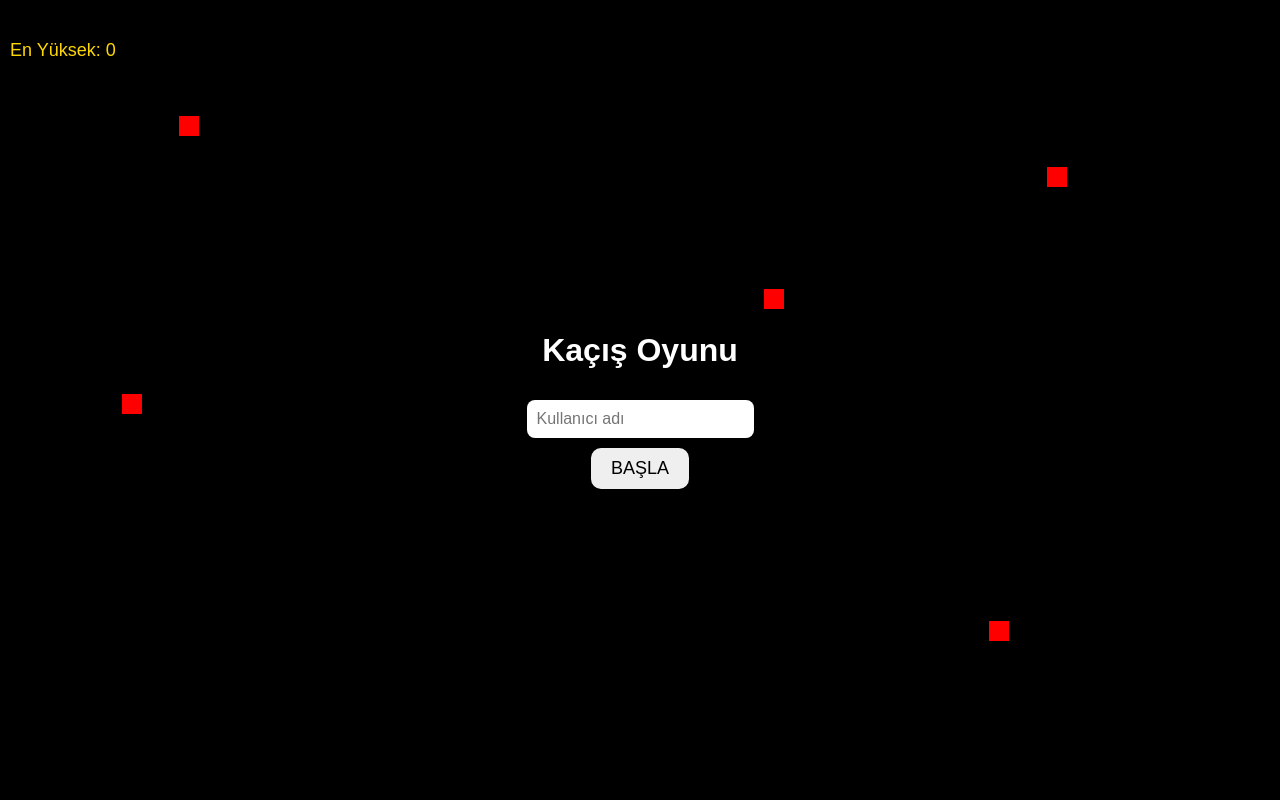
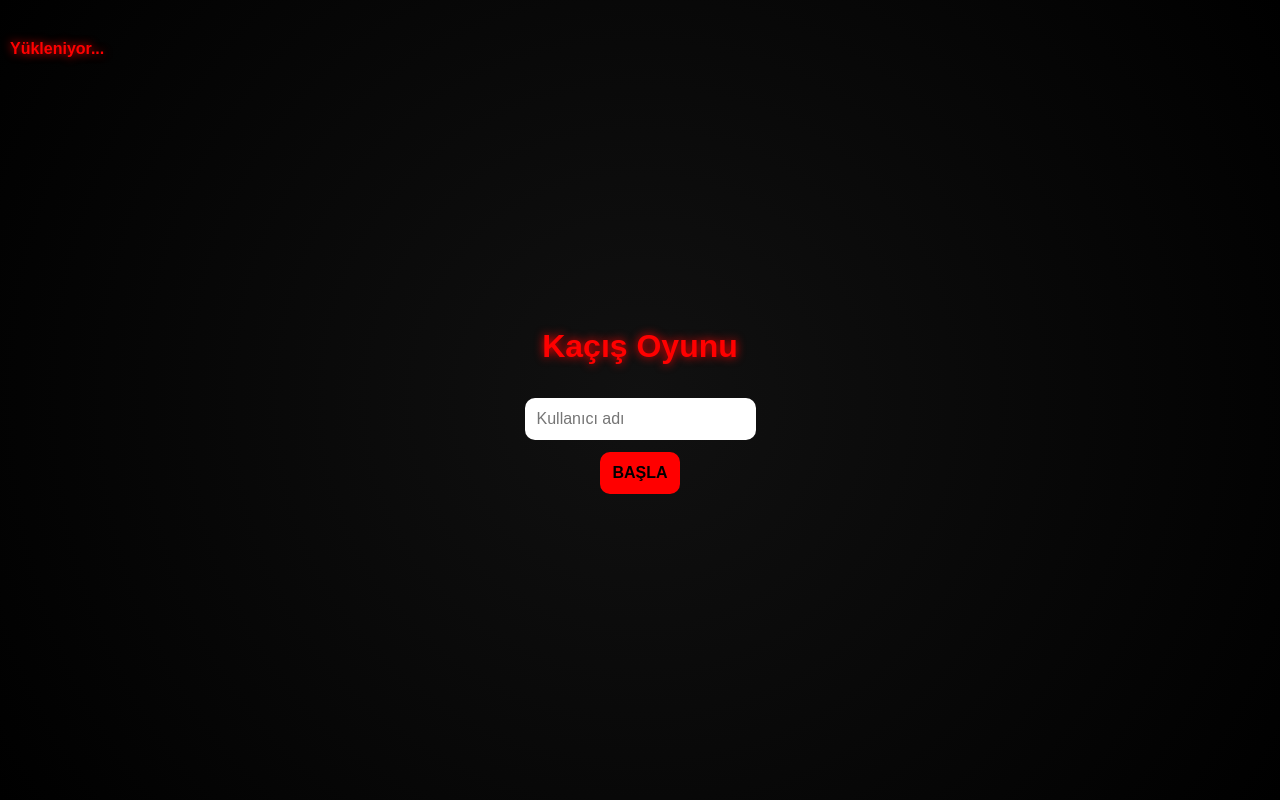
Before and after one commit to Kapar55/kacis-oyunu, a Flask app: page / in a window 1280 px wide. Run offline with Flask 3, Linux system fonts and the light colour scheme; some libraries are stand-ins or nearby versions.

Commit message:
Update index.html

```diff
--- a/templates/index.html
+++ b/templates/index.html
@@ -1,81 +1,116 @@
 <!DOCTYPE html>
 <html>
 <head>
+<meta charset="UTF-8">
 <title>Kaçış Oyunu</title>
 
 <style>
-        body {
-            margin: 0;
-            overflow: hidden;
-            background: black;
-            touch-action: none;
-            overscroll-behavior: none;
-            font-family: Arial;
+
+body{
+    margin:0;
+    overflow:hidden;
+    font-family:Arial;
+    background: radial-gradient(circle at center, #0a0a0a, #000);
 }
 
-        #player {
-            width: 20px;
-            height: 20px;
-            background: cyan;
-            position: absolute;
-            display: none;
+/* PLAYER */
+#player{
+    width:22px;
+    height:22px;
+    background:cyan;
+    position:absolute;
+    border-radius:50%;
+    box-shadow:0 0 15px cyan;
+    display:none;
 }
 
-        .enemy {
-            width: 20px;
-            height: 20px;
-            background: red;
-            position: absolute;
+/* ENEMY */
+.enemy{
+    width:22px;
+    height:22px;
+    background:red;
+    position:absolute;
+    border-radius:50%;
+    box-shadow:0 0 10px red;
 }
 
-        #score {
-            color: white;
-            position: absolute;
-            top: 10px;
-            left: 10px;
-            font-size: 18px;
-            display: none;
+/* PORTALS */
+.portal{
+    position:absolute;
+    width:60px;
+    height:60px;
+    top:50%;
+    transform:translateY(-50%);
+    border-radius:50%;
+    background:radial-gradient(circle, black 30%, transparent 70%);
+    box-shadow:0 0 20px red;
 }
 
-        #best {
-            color: gold;
-            position: absolute;
-            top: 40px;
-            left: 10px;
-            font-size: 18px;
+#leftPortal{ left:10px; }
+#rightPortal{ right:10px; }
+
+/* HAZARD */
+#hazard{
+    position:absolute;
+    width:120px;
+    height:120px;
+    background:red;
+    left:50%;
+    top:50%;
+    transform:translate(-50%,-50%);
+    box-shadow:0 0 25px red;
+    opacity:0.6;
 }
 
-        #menu {
-            position: absolute;
-            width: 100%;
-            height: 100%;
-            background: black;
-            display: flex;
-            justify-content: center;
-            align-items: center;
-            flex-direction: column;
-            color: white;
-            gap: 10px;
+/* UI */
+#score,#best{
+    position:absolute;
+    left:10px;
+    color:red;
+    font-weight:bold;
+    text-shadow:0 0 10px red;
 }
 
-        button {
-            padding: 10px 20px;
-            font-size: 18px;
-            border: none;
-            border-radius: 10px;
-            cursor: pointer;
+#score{ top:10px; display:none; }
+#best{ top:40px; }
+
+/* MENU */
+#menu{
+    position:absolute;
+    width:100%;
+    height:100%;
+    background: radial-gradient(circle, #111, #000);
+    display:flex;
+    flex-direction:column;
+    justify-content:center;
+    align-items:center;
+    gap:12px;
+    color:red;
+    text-shadow:0 0 10px red;
 }
 
-        input {
-            padding: 10px;
-            font-size: 16px;
-            border-radius: 8px;
-            border: none;
+input,button{
+    padding:12px;
+    border:none;
+    border-radius:10px;
+    font-size:16px;
 }
+
+button{
+    background:red;
+    color:black;
+    font-weight:bold;
+    cursor:pointer;
+}
+
 </style>
 </head>
 
 <body>
+
+<div id="leftPortal" class="portal"></div>
+<div id="rightPortal" class="portal"></div>
+<div id="hazard"></div>
 
 <div id="menu">
     <h1>Kaçış Oyunu</h1>
@@ -85,244 +120,242 @@
 
 <div id="player"></div>
 <div id="score">Skor: 0</div>
-<div id="best">En Yüksek: Yükleniyor...</div>
+<div id="best">Yükleniyor...</div>
 
-<script>
+<script type="module">
 
-let player = document.getElementById("player");
-let scoreEl = document.getElementById("score");
-let menu = document.getElementById("menu");
+import { createClient } from "https://cdn.jsdelivr.net/npm/@supabase/supabase-js/+esm";
 
-let username = "";
+const supabase = createClient(
+    "https://nerkibeevamzechepwio.supabase.co",
+    "sb_publishable_E5sJ-sNHdSTryFbYcJMHFA_3CYHvPVE"
+);
 
-let x = 300;
-let y = 200;
+// ---------------- ELEMENTLER ----------------
 
-let vx = 0;
-let vy = 0;
+const player=document.getElementById("player");
+const scoreEl=document.getElementById("score");
+const bestEl=document.getElementById("best");
+const menu=document.getElementById("menu");
+const hazard=document.getElementById("hazard");
 
-let accel = 0.6;
-let friction = 0.90;
+let username="";
+let gameStarted=false;
 
-let score = 0;
+let score=0;
 
-let gameStarted = false;
+let x=0;
+let y=0;
 
-let enemies = [];
+let vx=0;
+let vy=0;
 
-let keys = {
-    left: false,
-    right: false,
-    up: false,
-    down: false
-};
+const accel=0.7;
+const friction=0.9;
 
-// 🏆 skor
-fetch("/get_score")
-.then(r => r.json())
-.then(d => {
-    document.getElementById("best").innerText =
-        "En Yüksek: " + d.name + " - " + d.score;
-})
-.catch(() => {
-    document.getElementById("best").innerText =
-        "En Yüksek: 0";
+const keys={};
+const enemies=[];
+
+// ---------------- SPAWN ----------------
+
+function spawnEnemy(){
+
+    let e=document.createElement("div");
+    e.className="enemy";
+
+    let leftPortal = document.getElementById("leftPortal").getBoundingClientRect();
+    let rightPortal = document.getElementById("rightPortal").getBoundingClientRect();
+
+    let side = Math.random() < 0.5 ? "left" : "right";
+
+    if(side === "left"){
+        e.x = leftPortal.left;
+        e.y = leftPortal.top + leftPortal.height/2 - 11;
+    } else {
+        e.x = rightPortal.left;
+        e.y = rightPortal.top + rightPortal.height/2 - 11;
+    }
+
+    let angle = Math.random() * Math.PI * 2;
+
+    e.vx = Math.cos(angle) * 3;
+    e.vy = Math.sin(angle) * 3;
+
+    enemies.push(e);
+    document.body.appendChild(e);
+}
+
+setInterval(()=>{
+    if(gameStarted) spawnEnemy();
+},3000);
+
+// ---------------- SUPABASE ----------------
+
+async function loadBest(){
+
+    const { data }=await supabase
+        .from("leaderboard")
+        .select("*");
+
+    if(!data || data.length===0){
+        bestEl.innerText="En Yüksek: 0";
+        return;
+    }
+
+    let best=data.sort((a,b)=>b.score-a.score)[0];
+
+    bestEl.innerText="En Yüksek: "+best.name+" - "+best.score;
+}
+
+async function sendScore(s){
+
+    await supabase
+        .from("leaderboard")
+        .insert([{name:username,score:s}]);
+
+    loadBest();
+}
+
+// ---------------- GAME ----------------
+
+function startGame(){
+
+    username=document.getElementById("username").value||"Anon";
+
+    menu.style.display="none";
+
+    player.style.display="block";
+    scoreEl.style.display="block";
+
+    gameStarted=true;
+    score=0;
+
+    let r = hazard.getBoundingClientRect();
+
+    x = innerWidth/2;
+    y = r.top - 60;
+
+    vx=0;
+    vy=0;
+
+    loadBest();
+    loop();
+}
+
+window.startGame=startGame;
+
+// ---------------- CONTROLS ----------------
+
+document.addEventListener("keydown",(e)=>{
+    if(e.key==="ArrowLeft") keys.left=true;
+    if(e.key==="ArrowRight") keys.right=true;
+    if(e.key==="ArrowUp") keys.up=true;
+    if(e.key==="ArrowDown") keys.down=true;
 });
 
-// 📤 skor gönder
-function sendScore(finalScore) {
+document.addEventListener("keyup",(e)=>{
+    if(e.key==="ArrowLeft") keys.left=false;
+    if(e.key==="ArrowRight") keys.right=false;
+    if(e.key==="ArrowUp") keys.up=false;
+    if(e.key==="ArrowDown") keys.down=false;
+});
 
-    fetch("/set_score", {
-        method: "POST",
-        headers: {"Content-Type": "application/json"},
-        body: JSON.stringify({
-            name: username,
-            score: finalScore
-        })
-    })
-    .then(r => r.json())
-    .then(d => {
-        document.getElementById("best").innerText =
-            "En Yüksek: " + d.name + " - " + d.score;
-    });
+// ---------------- LOOP ----------------
+
+function loop(){
+
+    if(!gameStarted) return;
+
+    if(keys.left) vx-=accel;
+    if(keys.right) vx+=accel;
+    if(keys.up) vy-=accel;
+    if(keys.down) vy+=accel;
+
+    vx*=friction;
+    vy*=friction;
+
+    x+=vx;
+    y+=vy;
+
+    if(x<0) x=0;
+    if(y<0) y=0;
+    if(x>innerWidth-22) x=innerWidth-22;
+    if(y>innerHeight-22) y=innerHeight-22;
+
+    player.style.left=x+"px";
+    player.style.top=y+"px";
+
+    let h = hazard.getBoundingClientRect();
+
+    enemies.forEach((e)=>{
+
+        e.x+=e.vx;
+        e.y+=e.vy;
+
+        if(e.x<0||e.x>innerWidth) e.vx*=-1;
+        if(e.y<0||e.y>innerHeight) e.vy*=-1;
+
+        // 🟥 hazard bounce
+        if(
+            e.x < h.left + h.width &&
+            e.x + 22 > h.left &&
+            e.y < h.top + h.height &&
+            e.y + 22 > h.top
+        ){
+            e.vx *= -1;
+            e.vy *= -1;
+            e.x += e.vx * 2;
+            e.y += e.vy * 2;
         }
 
-// ▶️ başlat
-function startGame() {
+        e.style.left=e.x+"px";
+        e.style.top=e.y+"px";
 
-    username = document.getElementById("username").value || "Anon";
+        // player collision
+        if(
+            x < e.x + 22 &&
+            x + 22 > e.x &&
+            y < e.y + 22 &&
+            y + 22 > e.y
+        ){
+            gameOver();
+        }
+    });
 
-    menu.style.display = "none";
-    player.style.display = "block";
-    scoreEl.style.display = "block";
-
-    gameStarted = true;
-
-    gameLoop();
+    // hazard player death
+    if(
+        x < h.left + h.width &&
+        x + 22 > h.left &&
+        y < h.top + h.height &&
+        y + 22 > h.top
+    ){
+        gameOver();
     }
 
-// ⌨️ PC kontrol
-document.addEventListener("keydown", (e) => {
-    if (!gameStarted) return;
+    score++;
+    scoreEl.innerText="Skor: "+score;
 
-    if (e.key === "ArrowLeft") keys.left = true;
-    if (e.key === "ArrowRight") keys.right = true;
-    if (e.key === "ArrowUp") keys.up = true;
-    if (e.key === "ArrowDown") keys.down = true;
-});
-
-document.addEventListener("keyup", (e) => {
-    if (!gameStarted) return;
-
-    if (e.key === "ArrowLeft") keys.left = false;
-    if (e.key === "ArrowRight") keys.right = false;
-    if (e.key === "ArrowUp") keys.up = false;
-    if (e.key === "ArrowDown") keys.down = false;
-});
-
-//
-// 📱 YUMUŞAK MOBİL KONTROL (SON HAL)
-//
-let touchActive = false;
-
-let targetVX = 0;
-let targetVY = 0;
-
-document.addEventListener("touchstart", () => {
-    if (!gameStarted) return;
-    touchActive = true;
-});
-
-document.addEventListener("touchend", () => {
-    touchActive = false;
-    targetVX = 0;
-    targetVY = 0;
-});
-
-document.addEventListener("touchcancel", () => {
-    touchActive = false;
-    targetVX = 0;
-    targetVY = 0;
-});
-
-document.addEventListener("touchmove", (e) => {
-    if (!gameStarted || !touchActive) return;
-
-    let t = e.touches[0];
-
-    let cx = window.innerWidth / 2;
-    let cy = window.innerHeight / 2;
-
-    let dx = (t.clientX - cx);
-    let dy = (t.clientY - cy);
-
-    targetVX = dx * 0.003;
-    targetVY = dy * 0.003;
-
-    e.preventDefault();
-}, { passive: false });
-
-//
-// 👾 DÜŞMAN
-//
-function spawnEnemy() {
-
-    let enemy = document.createElement("div");
-    enemy.classList.add("enemy");
-
-    let ex = Math.random() * window.innerWidth;
-    let ey = Math.random() * window.innerHeight;
-
-    enemy.style.left = ex + "px";
-    enemy.style.top = ey + "px";
-
-    enemies.push({
-        el: enemy,
-        x: ex,
-        y: ey,
-        vx: (Math.random() - 0.5) * 14,
-        vy: (Math.random() - 0.5) * 14
-    });
-
-    document.body.appendChild(enemy);
+    requestAnimationFrame(loop);
 }
 
-for (let i = 0; i < 5; i++) spawnEnemy();
+// ---------------- GAME OVER ----------------
 
-//
-// 🎮 GAME LOOP
-//
-function gameLoop() {
+function gameOver(){
 
-    if (!gameStarted) return;
-
-    // 💻 klavye
-    if (keys.left) vx -= accel;
-    if (keys.right) vx += accel;
-    if (keys.up) vy -= accel;
-    if (keys.down) vy += accel;
-
-    // 📱 mobil yumuşak kontrol
-    vx += targetVX;
-    vy += targetVY;
-
-    vx *= friction;
-    vy *= friction;
-
-    x += vx;
-    y += vy;
-
-    // sınırlar
-    if (x < 0) x = 0;
-    if (y < 0) y = 0;
-
-    if (x > window.innerWidth - 20)
-        x = window.innerWidth - 20;
-
-    if (y > window.innerHeight - 20)
-        y = window.innerHeight - 20;
-
-    player.style.left = x + "px";
-    player.style.top = y + "px";
-
-    enemies.forEach(e => {
-
-        e.x += e.vx;
-        e.y += e.vy;
-
-        if (e.x < 0 || e.x > window.innerWidth) e.vx *= -1;
-        if (e.y < 0 || e.y > window.innerHeight) e.vy *= -1;
-
-        e.el.style.left = e.x + "px";
-        e.el.style.top = e.y + "px";
-
-        if (
-            x < e.x + 20 &&
-            x + 20 > e.x &&
-            y < e.y + 20 &&
-            y + 20 > e.y
-        ) {
-
-            gameStarted = false;
+    gameStarted=false;
 
     sendScore(score);
 
-            menu.style.display = "flex";
-            menu.innerHTML = `
+    menu.style.display="flex";
+
+    menu.innerHTML=`
         <h1>OYUN BİTTİ</h1>
         <h2>Skor: ${score}</h2>
-                <button onclick="location.reload()">TEKRAR OYNA</button>
+        <button onclick="location.reload()">TEKRAR</button>
     `;
 }
-    });
 
-    score++;
-    scoreEl.innerText = "Skor: " + score;
-
-    if (score % 300 === 0) spawnEnemy();
-
-    requestAnimationFrame(gameLoop);
-}
+loadBest();
 
 </script>
 
```
Lines whose indentation alone changed are shown as unchanged.
